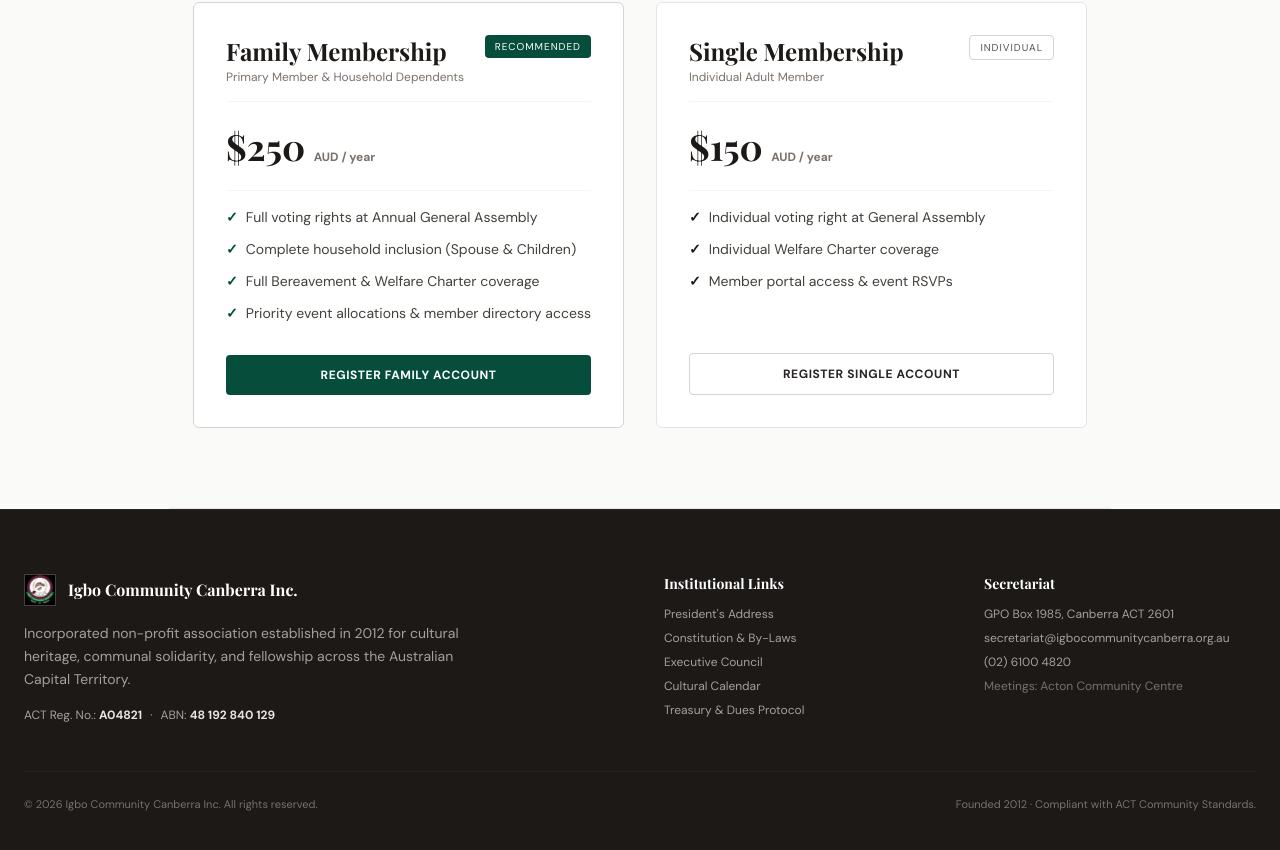
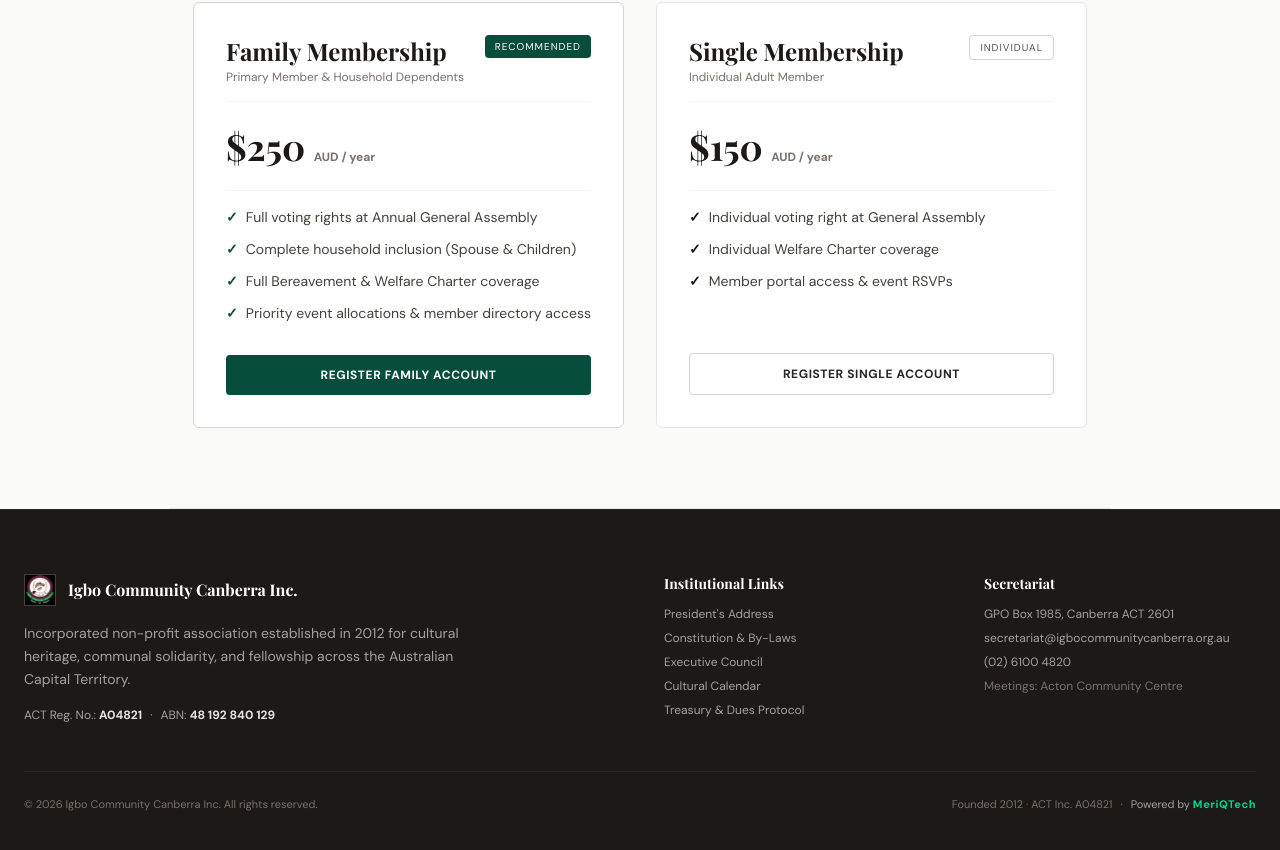
Before and after one commit to meriqikwechegh-cmd/igbo-community-canberra, a Next.js app: page /en in a window 1280 px wide. Shown: the part 4032-4882 px from the top of the page. Built offline with nearby package versions, Linux system fonts and the light colour scheme.

Commit message:
feat: add Powered by MeriQTech branding credit tag to footer and sidebar

```diff
--- a/src/app/[locale]/page.tsx
+++ b/src/app/[locale]/page.tsx
@@ -628,7 +628,11 @@
 
         <div className="max-w-7xl mx-auto pt-6 border-t border-stone-800 flex flex-col sm:flex-row justify-between items-center text-[11px] font-mono text-stone-500 gap-2">
           <p>&copy; 2026 Igbo Community Canberra Inc. All rights reserved.</p>
-          <p>Founded 2012 &middot; Compliant with ACT Community Standards.</p>
+          <p className="flex items-center gap-2">
+            <span>Founded 2012 &middot; ACT Inc. A04821</span>
+            <span>&middot;</span>
+            <span className="text-stone-400">Powered by <strong className="text-emerald-400 font-bold tracking-wider">MeriQTech</strong></span>
+          </p>
         </div>
       </footer>
 
--- a/src/components/dashboard/Sidebar.tsx
+++ b/src/components/dashboard/Sidebar.tsx
@@ -137,7 +137,7 @@
       </div>
 
       {/* User Status Footer */}
-      <div className="p-4 border-t border-stone-800 bg-stone-950">
+      <div className="p-4 border-t border-stone-800 bg-stone-950 space-y-2.5">
         <div className="flex items-center justify-between">
           <div className="flex items-center gap-2.5 min-w-0">
             <div className="w-7 h-7 rounded-sm bg-stone-800 text-stone-200 font-serif font-bold flex items-center justify-center text-xs shrink-0 border border-stone-700">
@@ -157,6 +157,10 @@
               <path strokeLinecap="round" strokeLinejoin="round" strokeWidth="1.5" d="M15.75 9V5.25A2.25 2.25 0 0013.5 3h-6a2.25 2.25 0 00-2.25 2.25v13.5A2.25 2.25 0 007.5 21h6a2.25 2.25 0 002.25-2.25V15m3 0l3-3m0 0l-3-3m3 3H9" />
             </svg>
           </Link>
+        </div>
+        <div className="pt-2 border-t border-stone-900/80 flex items-center justify-between text-[10px] font-mono text-stone-500">
+          <span>ICC Canberra</span>
+          <span>Powered by <strong className="text-emerald-400 font-bold">MeriQTech</strong></span>
         </div>
       </div>
     </div>
```
